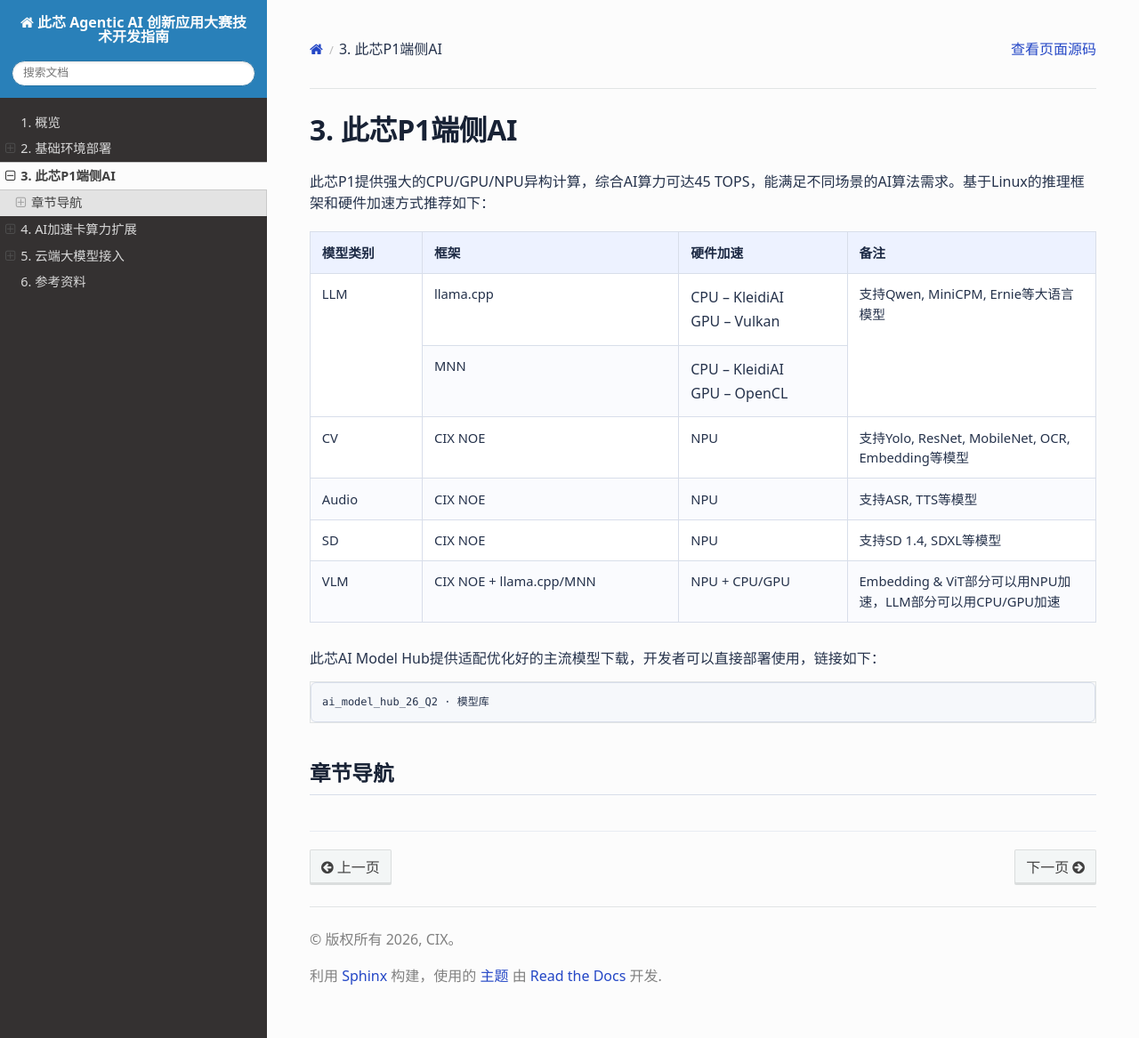
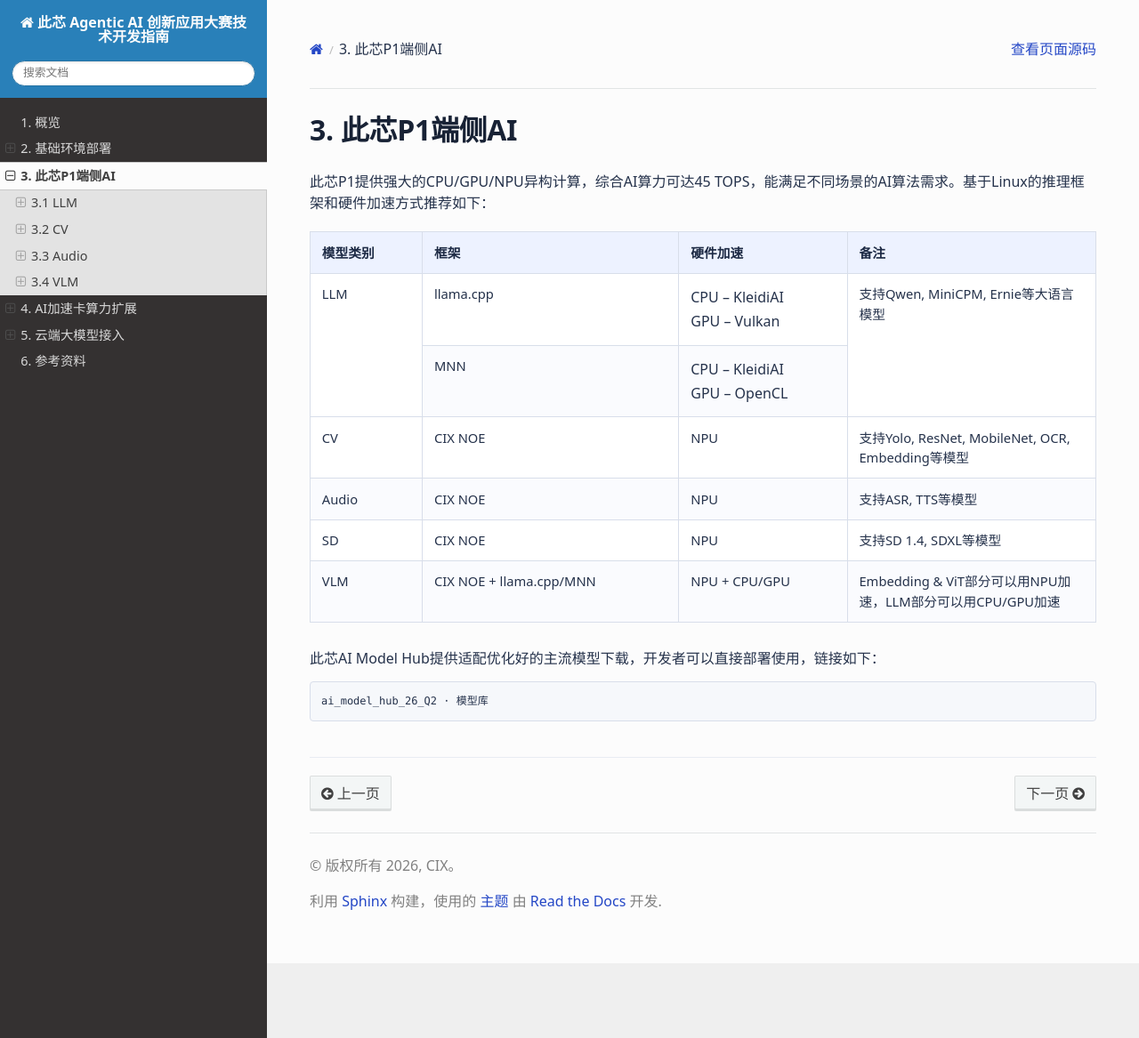
Before and after one commit to chao-luan/cix-ai-developer-contest-docs, a Sphinx documentation site: the page built from docs/edge-ai/index.md, in a window 1280 px wide and 1167 px high. Shown: the whole window at 89% size. Built offline with Sphinx 7.4.7 and the Read the Docs theme 3.1.0, drawn with Linux system fonts in a browser that asks for light colours.

Commit message:
Fix section navigation and code block styling

````diff
--- a/docs/_static/custom.css
+++ b/docs/_static/custom.css
@@ -139,17 +139,30 @@
   font-size: 0.88em;
 }
 
-.rst-content div[class^="highlight"] pre {
+.rst-content div[class^="highlight-"].notranslate {
+  margin: 0.9rem 0 1.35rem;
+  overflow: hidden;
+  border: 1px solid var(--cix-border);
+  border-radius: 4px;
   background: var(--cix-code-bg);
-  border: 1px solid var(--cix-border);
-  border-radius: 6px;
-  line-height: 1.55;
-  overflow-x: auto;
   box-shadow: none;
 }
 
-.rst-content div[class^="highlight"] {
-  margin: 0.9rem 0 1.35rem;
+.rst-content div[class^="highlight-"].notranslate > .highlight {
+  margin: 0;
+  border: 0;
+  border-radius: 0;
+  background: transparent;
+}
+
+.rst-content div[class^="highlight-"].notranslate pre {
+  margin: 0;
+  overflow-x: auto;
+  border: 0;
+  border-radius: 0;
+  background: transparent;
+  box-shadow: none;
+  line-height: 1.55;
 }
 
 .rst-content .copybtn {
--- a/docs/accelerators/index.md
+++ b/docs/accelerators/index.md
@@ -1,8 +1,6 @@
 # 4. AI加速卡算力扩展
 
 此芯 P1 平台可通过外接或集成式 AI 加速设备扩展本地推理算力。本次大赛提供天数智芯 TY1100-NX 和后摩 LQ50／LM5030 两类方案，主要用于本地 LLM、VLM、Embedding 及其他模型推理。
-
-## 章节导航
 
 ```{toctree}
 :maxdepth: 2
--- a/docs/cloud-models/index.md
+++ b/docs/cloud-models/index.md
@@ -11,8 +11,6 @@
 
 普通应用优先使用 OpenAI Chat Completions 兼容接口（Stable）。Claude Code 使用 Anthropic 兼容接口（Stable）；Codex CLI 需要使用 OpenAI Responses API（Beta）。
 
-## 章节导航
-
 ```{toctree}
 :maxdepth: 2
 :hidden:
--- a/docs/edge-ai/index.md
+++ b/docs/edge-ai/index.md
@@ -63,8 +63,6 @@
 ai_model_hub_26_Q2 · 模型库
 ```
 
-## 章节导航
-
 ```{toctree}
 :maxdepth: 2
 :hidden:
--- a/docs/environment/index.md
+++ b/docs/environment/index.md
@@ -1,8 +1,6 @@
 # 2. 基础环境部署
 
 本次大赛给开发者提供的硬件平台都已经预装了Debian 12操作系统（Linux v6.6内核）以及此芯GO图形引擎、NeuralONE（NOE） AI SDK、多媒体SDK等必要的软件环境。为了便于开发者更新和恢复系统，该章节提供具体的操作步骤，供开发者参考。瑞莎星睿O6和铭凡MS-R1使用此芯发布的2026Q2 Release BSP，星睿O6N、香橙派6 Plus以及天数TY1100-NX等平台使用厂商发布的最新BSP版本。此芯P1 SDK统一使用此芯发布的2026Q2版本。
-
-## 章节导航
 
 ```{toctree}
 :maxdepth: 2
````
